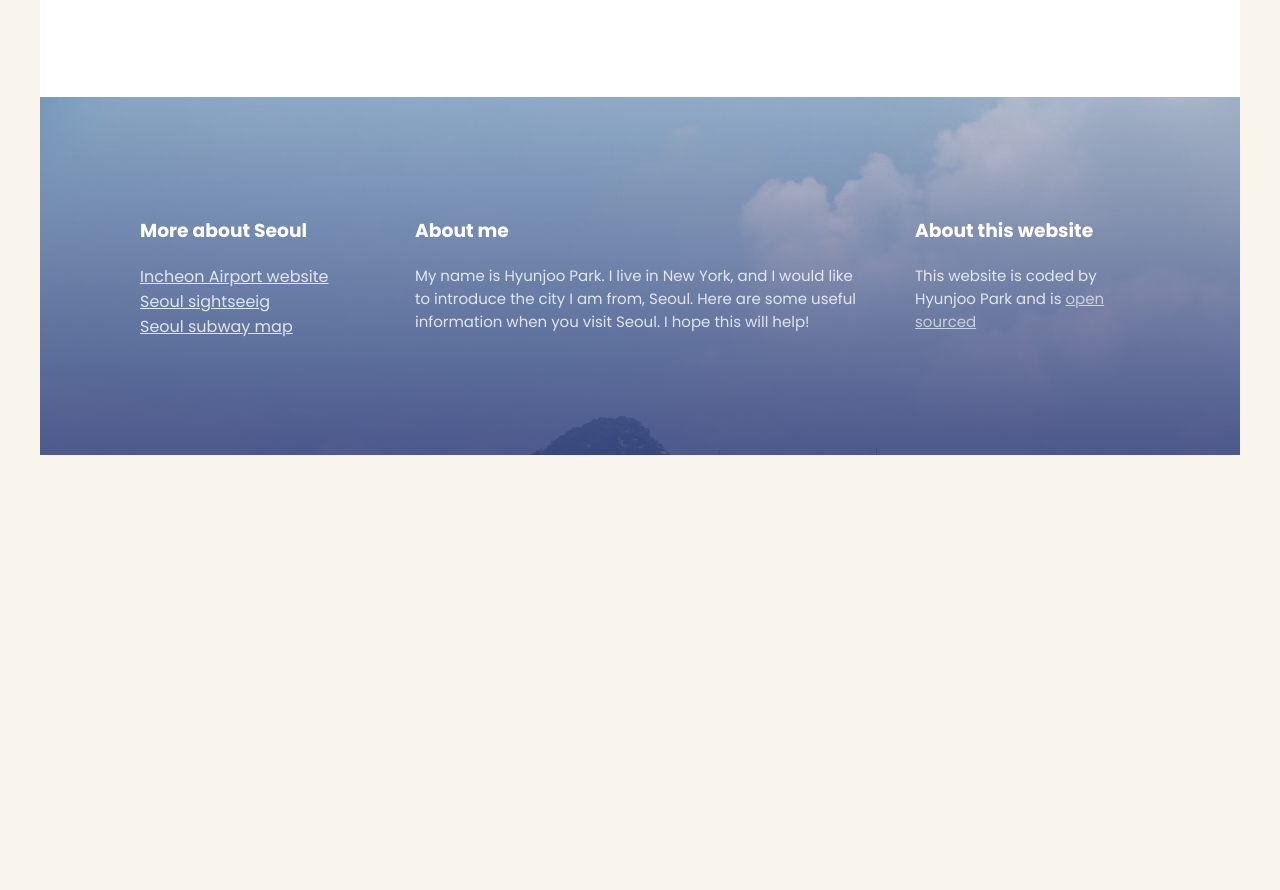
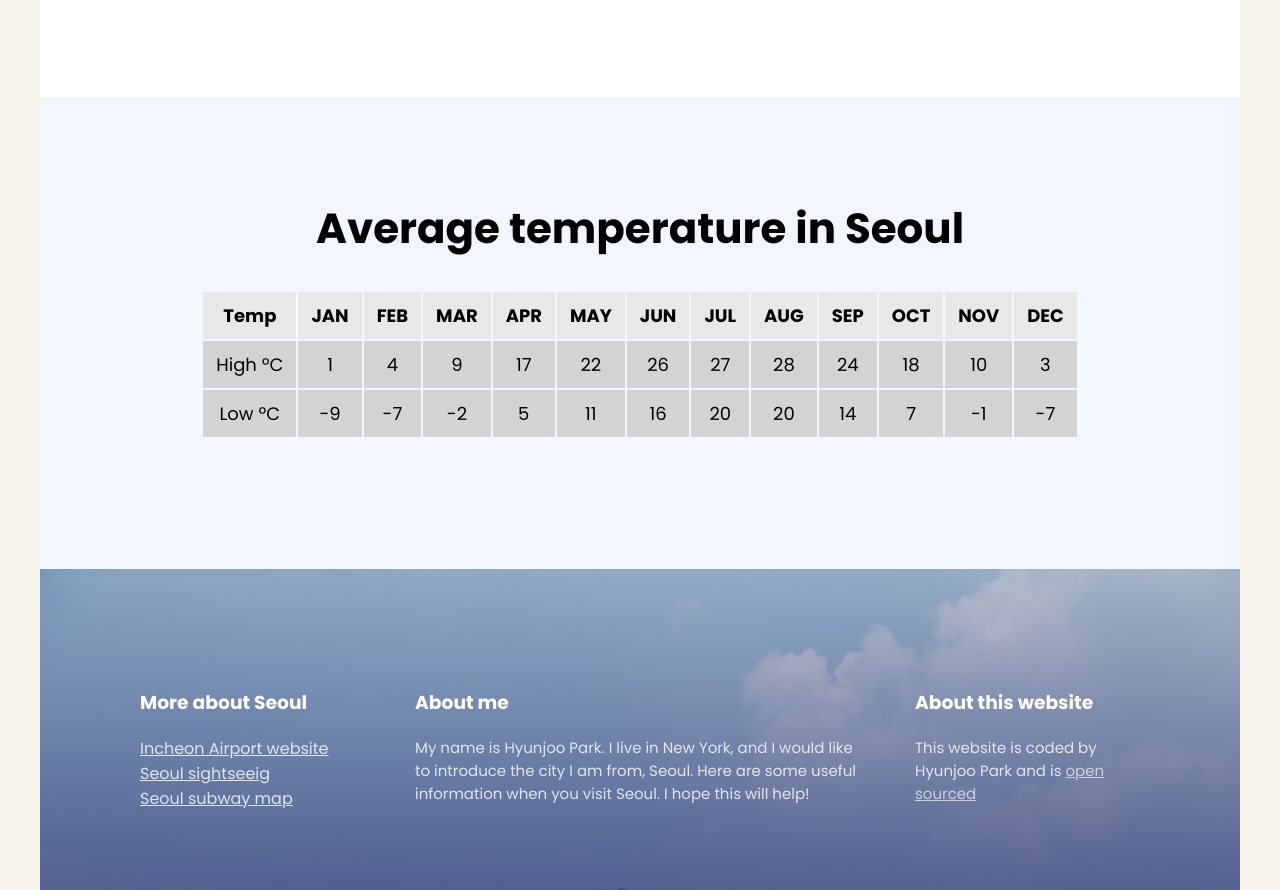
Before and after one commit to hjooqkr/travel-project, a plain HTML site: page index.html in a window 1280 px wide. Shown: the part 3724-4614 px from the top of the page. Before the commit the page ends 4209 px from the top, so only its background shows below. Drawn offline with Linux system fonts and the light colour scheme.

Commit message:
added table and css styling

```diff
--- a/index.html
+++ b/index.html
@@ -132,6 +132,62 @@
                 </div>
 
             </section>
+            <section class="temp">
+                <h2 class="text-center">Average temperature in Seoul</h2>
+                <div class="table-container">
+                    <table>
+                        <thead>
+                            <tr>
+                                <th>Temp</th>
+                                <th>JAN</th>
+                                <th>FEB</th>
+                                <th>MAR</th>
+                                <th>APR</th>
+                                <th>MAY</th>
+                                <th>JUN</th>
+                                <th>JUL</th>
+                                <th>AUG</th>
+                                <th>SEP</th>
+                                <th>OCT</th>
+                                <th>NOV</th>
+                                <th>DEC</th>
+                            </tr>
+                        </thead>
+                        <tbody>
+                            <tr>
+                                <td id="high">High ºC</td>
+                                <td>1</td>
+                                <td>4</td>
+                                <td>9</td>
+                                <td>17</td>
+                                <td>22</td>
+                                <td>26</td>
+                                <td>27</td>
+                                <td>28</td>
+                                <td>24</td>
+                                <td>18</td>
+                                <td>10</td>
+                                <td>3</td>
+                            </tr>
+                            <tr>
+                                <td id="low">Low ºC</td>
+                                <td>-9</td>
+                                <td>-7</td>
+                                <td>-2</td>
+                                <td>5</td>
+                                <td>11</td>
+                                <td>16</td>
+                                <td>20</td>
+                                <td>20</td>
+                                <td>14</td>
+                                <td>7</td>
+                                <td>-1</td>
+                                <td>-7</td>
+                            </tr>
+                        </tbody>
+                    </table>
+                </div>
+            </section>
         </main>
         <footer>
             <section class="grid footer-grid">
--- a/src/style.css
+++ b/src/style.css
@@ -136,6 +136,28 @@ main p {
   height: 100%;
 }
 
+.temp {
+  background: #f2f7ff;
+}
+
+.temp table {
+  margin: 30px auto;
+  text-align: center;
+  font-size: 18px;
+}
+
+.temp th {
+  padding: 10px 13px;
+}
+.temp td {
+  padding: 10px 13px;
+}
+.temp thead {
+  background: #e8e8e8;
+}
+.temp tbody {
+  background: lightgray;
+}
 footer {
   background-image: linear-gradient(
       rgba(27, 37, 107, 0.2),
@@ -198,4 +220,19 @@ footer a {
   .text-center {
     font-size: 34px;
   }
+  .temp h2 {
+    font-size: 24px;
+  }
+
+  #high,
+  #low {
+    font-size: 12px;
+  }
+  thead,
+  tbody {
+    font-size: 16px;
+  }
+  .table-container {
+    overflow-x: auto;
+  }
 }
```
